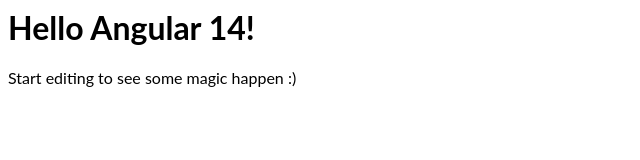
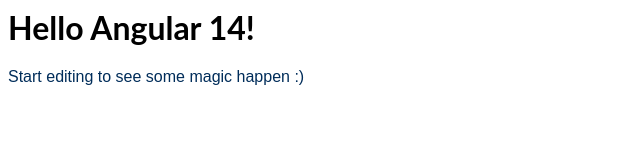
Before and after one commit to preetilnarayan/angular-ivy-sckvef, an Angular app: page / in a window 1280 px wide. Shown: the top 160 px of the page, without its empty margins (0-640 px from the left). Built offline with nearby package versions, Linux system fonts and the light colour scheme.

Commit message:
1 file modified

```diff
--- a/src/app/app.component.css
+++ b/src/app/app.component.css
@@ -1,3 +1,26 @@
-p {
-  font-family: Lato;
+h1 {
+  color: #369;
+  font-family: Arial, Helvetica, sans-serif;
+  font-size: 250%;
 }
+h2, h3 {
+  color: #444;
+  font-family: Arial, Helvetica, sans-serif;
+  font-weight: lighter;
+}
+p{
+  color: rgb(0, 45, 90);
+  font-family: Arial, Helvetica, sans-serif;
+  font-size: 100%;
+}
+body {
+  margin: 2em;
+}
+body, input[type="text"], button {
+  color: #333;
+  font-family: Cambria, Georgia, serif;
+}
+/* everywhere else */
+* {
+  font-family: Arial, Helvetica, sans-serif;
+}
```
